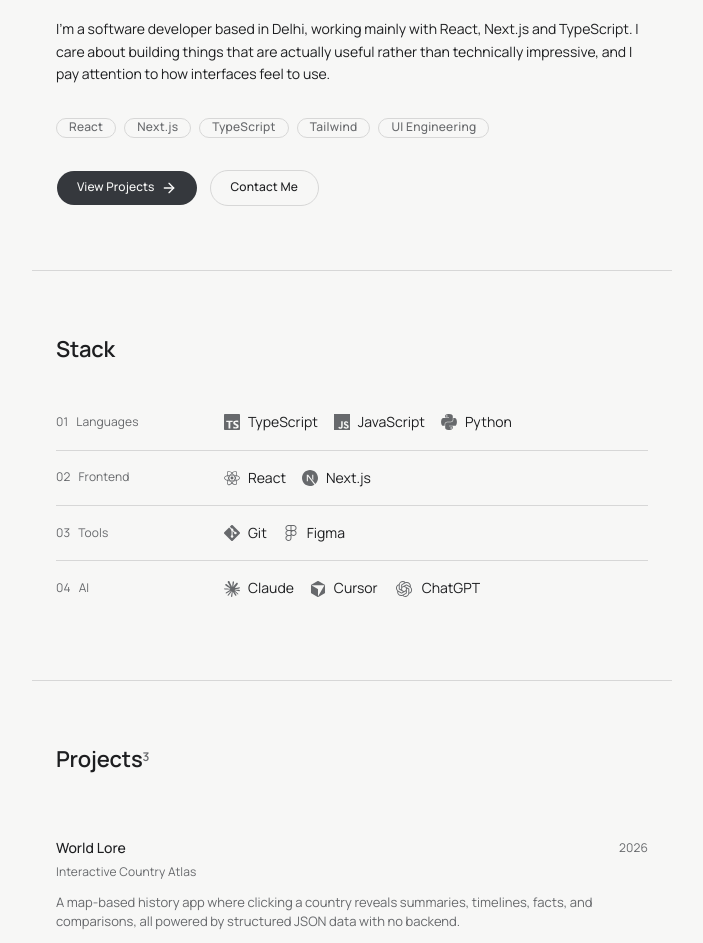
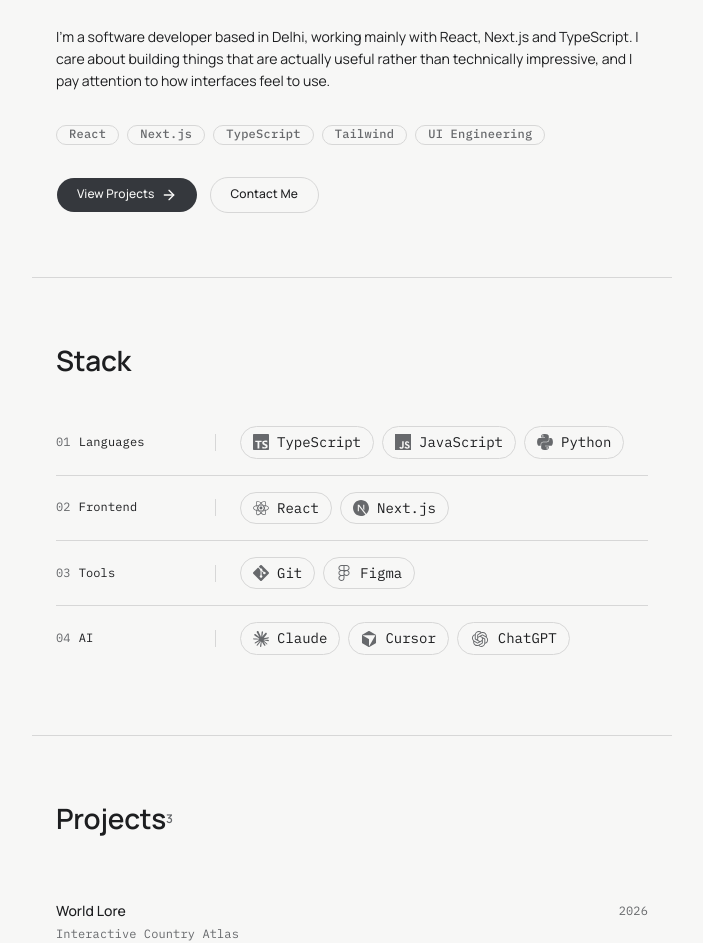
Before and after one commit to ryvvern/personal_portfolio, a Next.js app: page / in a window 1280 px wide. Shown: the part 201-1144 px from the top of the page, without its empty margins (288-991 px from the left). Built offline with nearby package versions, Linux system fonts and the light colour scheme.

Commit message:
style(type): monospace metadata, pill stack items, larger headings

```diff
--- a/components/about-section.tsx
+++ b/components/about-section.tsx
@@ -12,7 +12,7 @@
       <h1 className="text-display font-semibold tracking-[-0.055em] text-balance">
         Ayush Thakur
       </h1>
-      <p className="mt-1 text-body text-muted-foreground">
+      <p className="mt-1 font-mono text-body text-muted-foreground">
         Software Developer
       </p>
       <p className="mt-6 text-body text-foreground">
--- a/components/projects-section.tsx
+++ b/components/projects-section.tsx
@@ -21,9 +21,9 @@
           >
             <div className="flex items-center justify-between gap-3">
               <p className="text-body font-medium">{project.title}</p>
-              <p className="text-label text-muted-foreground">{project.year}</p>
+              <p className="font-mono text-label text-muted-foreground">{project.year}</p>
             </div>
-            <p className="mt-1 text-label text-muted-foreground">
+            <p className="mt-1 font-mono text-label text-muted-foreground">
               {project.category}
             </p>
             <p className="mt-3 text-supporting text-muted-foreground">
--- a/components/site-footer.tsx
+++ b/components/site-footer.tsx
@@ -2,7 +2,7 @@
   return (
     <footer className="border-t border-border py-6">
       <div className="container-shell">
-        <p className="text-label text-muted-foreground">© 2026 Ayush Thakur</p>
+        <p className="font-mono text-label text-muted-foreground">© 2026 Ayush Thakur</p>
       </div>
     </footer>
   );
--- a/components/stack-section.tsx
+++ b/components/stack-section.tsx
@@ -114,19 +114,22 @@
                 : "flex flex-col gap-2 border-t border-border py-4 md:flex-row md:items-center"
             }
           >
-            <div className="flex items-center gap-2 md:w-40 md:shrink-0">
-              <span className="text-label text-muted-foreground">
+            <div className="flex items-center gap-2 md:w-40 md:shrink-0 md:border-r md:border-border">
+              <span className="font-mono text-label text-muted-foreground">
                 {String(index + 1).padStart(2, "0")}
               </span>
-              <span className="text-label text-muted-foreground">
+              <span className="font-mono text-label text-foreground">
                 {group.group}
               </span>
             </div>
-            <div className="flex flex-wrap items-center gap-4">
+            <div className="flex flex-wrap items-center gap-2 md:pl-4">
               {group.items.map((label) => (
-                <div key={label} className="flex items-center gap-2">
+                <div
+                  key={label}
+                  className="inline-flex items-center gap-2 rounded-full border border-border px-3 py-1"
+                >
                   <StackIcon item={stackIcons[label]} />
-                  <span className="text-body">{label}</span>
+                  <span className="font-mono text-body text-foreground">{label}</span>
                 </div>
               ))}
             </div>
--- a/components/ui/badge.tsx
+++ b/components/ui/badge.tsx
@@ -5,7 +5,7 @@
 import { cn } from "@/lib/utils"
 
 const badgeVariants = cva(
-  "group/badge inline-flex h-5 w-fit shrink-0 items-center justify-center gap-1 overflow-hidden rounded-4xl border border-transparent px-2 py-0.5 text-label font-medium whitespace-nowrap transition-all focus-visible:border-ring focus-visible:ring-[3px] focus-visible:ring-ring/50 has-data-[icon=inline-end]:pr-1.5 has-data-[icon=inline-start]:pl-1.5 aria-invalid:border-destructive aria-invalid:ring-destructive/20 dark:aria-invalid:ring-destructive/40 [&>svg]:pointer-events-none [&>svg]:size-3!",
+  "group/badge inline-flex h-5 w-fit shrink-0 items-center justify-center gap-1 overflow-hidden rounded-4xl border border-transparent px-2 py-0.5 font-mono text-label font-medium whitespace-nowrap transition-all focus-visible:border-ring focus-visible:ring-[3px] focus-visible:ring-ring/50 has-data-[icon=inline-end]:pr-1.5 has-data-[icon=inline-start]:pl-1.5 aria-invalid:border-destructive aria-invalid:ring-destructive/20 dark:aria-invalid:ring-destructive/40 [&>svg]:pointer-events-none [&>svg]:size-3!",
   {
     variants: {
       variant: {
--- a/styles/globals.css
+++ b/styles/globals.css
@@ -34,10 +34,10 @@
   --font-display: var(--font-manrope);
 
   /* Type scale — six sizes, no others permitted */
-  --text-display: 1.875rem;
+  --text-display: 2.25rem;
   --text-display--line-height: 1.2;
   --text-display--letter-spacing: -0.02em;
-  --text-section: 1.375rem;
+  --text-section: 1.75rem;
   --text-section--line-height: 1.3;
   --text-section--letter-spacing: -0.01em;
   --text-heading: 1rem;
```
Also changed, not shown: 1 other file (tests, documents, lock files or other folders).
